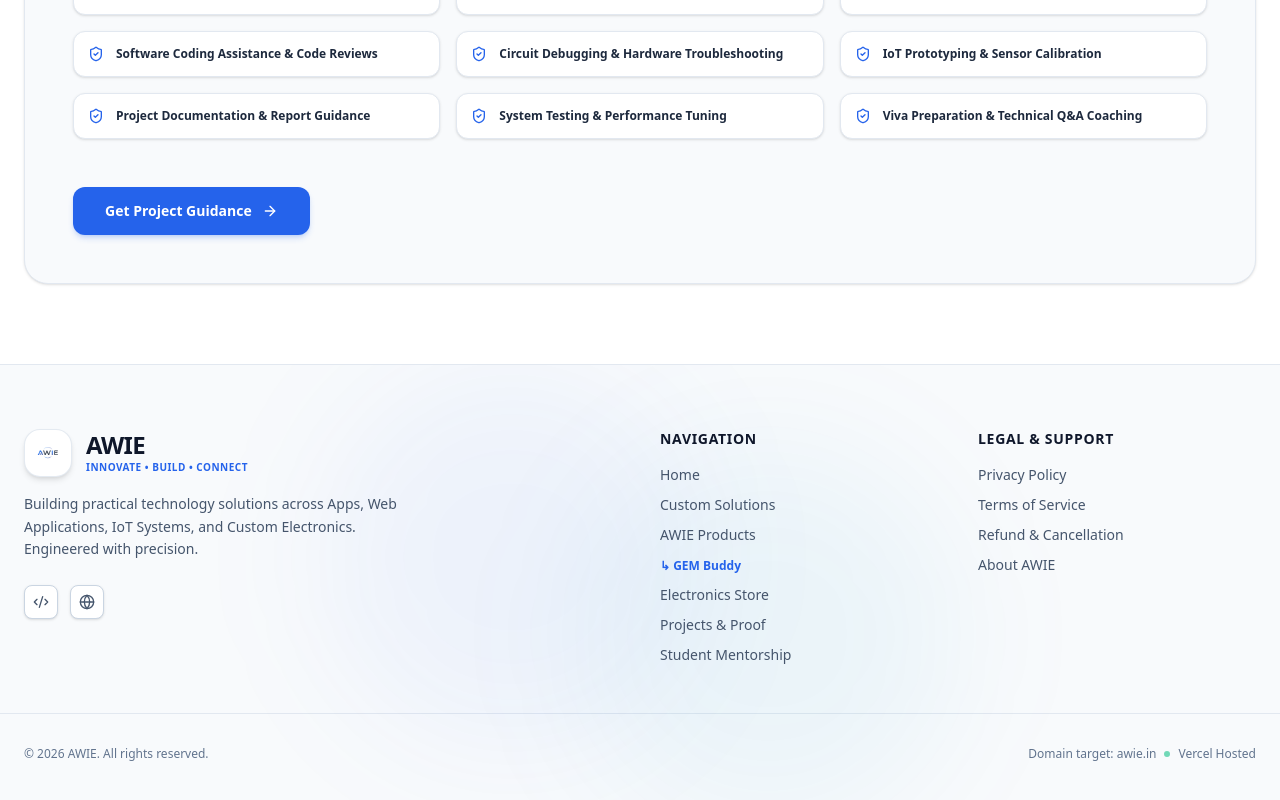
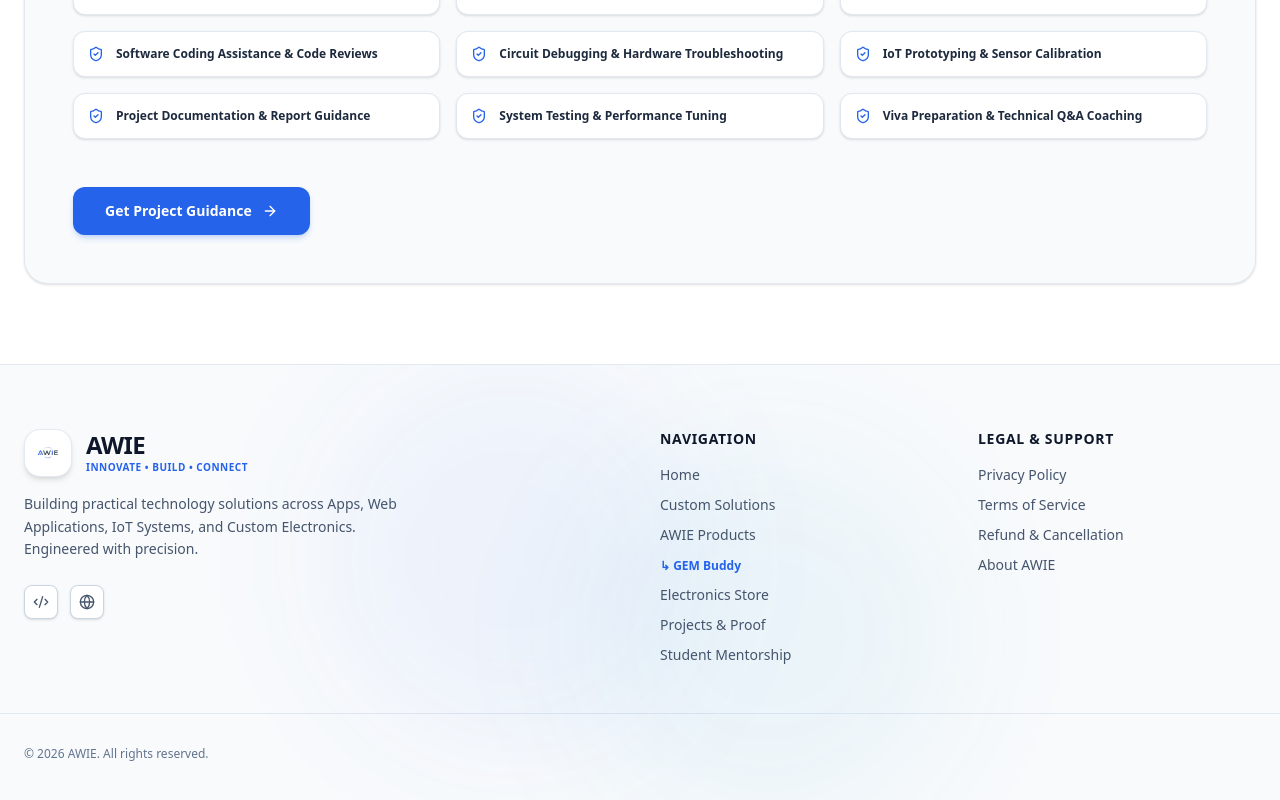
Before and after one commit to awielabs/awiewebsite, a Next.js app: page / in a window 1280 px wide. Shown: the part 5179-5979 px from the top of the page. Built offline with nearby package versions, Linux system fonts and the light colour scheme.

Commit message:
Remove Domain target and Vercel Hosted indicators from footer

```diff
--- a/components/layout/Footer.tsx
+++ b/components/layout/Footer.tsx
@@ -81,11 +81,6 @@
 
       <div className="max-w-7xl mx-auto px-6 mt-12 pt-8 border-t border-slate-200 flex flex-col md:flex-row items-center justify-between text-xs text-slate-500 gap-4">
         <p>© {new Date().getFullYear()} AWIE. All rights reserved.</p>
-        <p className="flex items-center gap-2">
-          <span>Domain target: awie.in</span>
-          <span className="w-1.5 h-1.5 rounded-full bg-emerald-500 animate-pulse" />
-          <span>Vercel Hosted</span>
-        </p>
       </div>
     </footer>
   );
```
